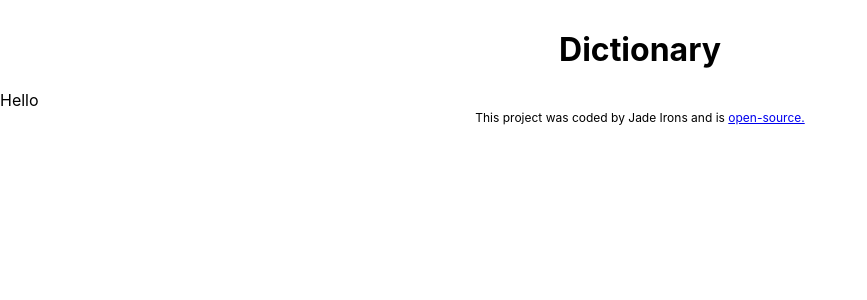
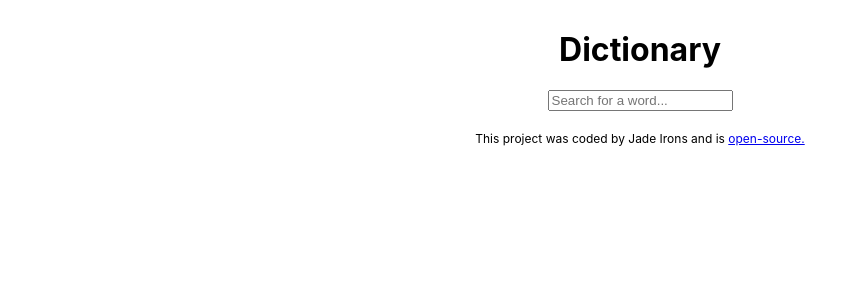
Before and after one commit to jadeirons/dictionary-project, a React (Create React App) app: page / in a window 1280 px wide. Shown: the top 300 px of the page, without its empty margins (0-867 px from the left). Built offline with nearby package versions, Linux system fonts and the light colour scheme; the HTML template or start-up script is replaced by a standard one.

Commit message:
Added search function

```diff
--- a/src/Dictionary.css
+++ b/src/Dictionary.css
@@ -0,0 +1,6 @@
+.search {
+  display: block;
+  margin: 0 auto;
+  margin-bottom: 20px;
+  margin-top: 20px;
+}
--- a/src/Dictionary.js
+++ b/src/Dictionary.js
@@ -1,6 +1,28 @@
-import React from "react";
+import React, { useState } from "react";
 import "./Dictionary.css";
 
 export default function Dictionary() {
-  return <div>Hello</div>;
+  const [searchTerm, setSearchTerm] = useState("");
+
+  function search(event) {
+    event.preventDefault();
+    alert(`Searching for ${searchTerm}`);
+  }
+
+  function handleSearchTerm(event) {
+    setSearchTerm(event.target.value);
+  }
+
+  return (
+    <div className="Dictionary">
+      <form onSubmit={search}>
+        <input
+          type="Search"
+          className="search"
+          placeholder="Search for a word..."
+          onChange={handleSearchTerm}
+        ></input>
+      </form>
+    </div>
+  );
 }
```
